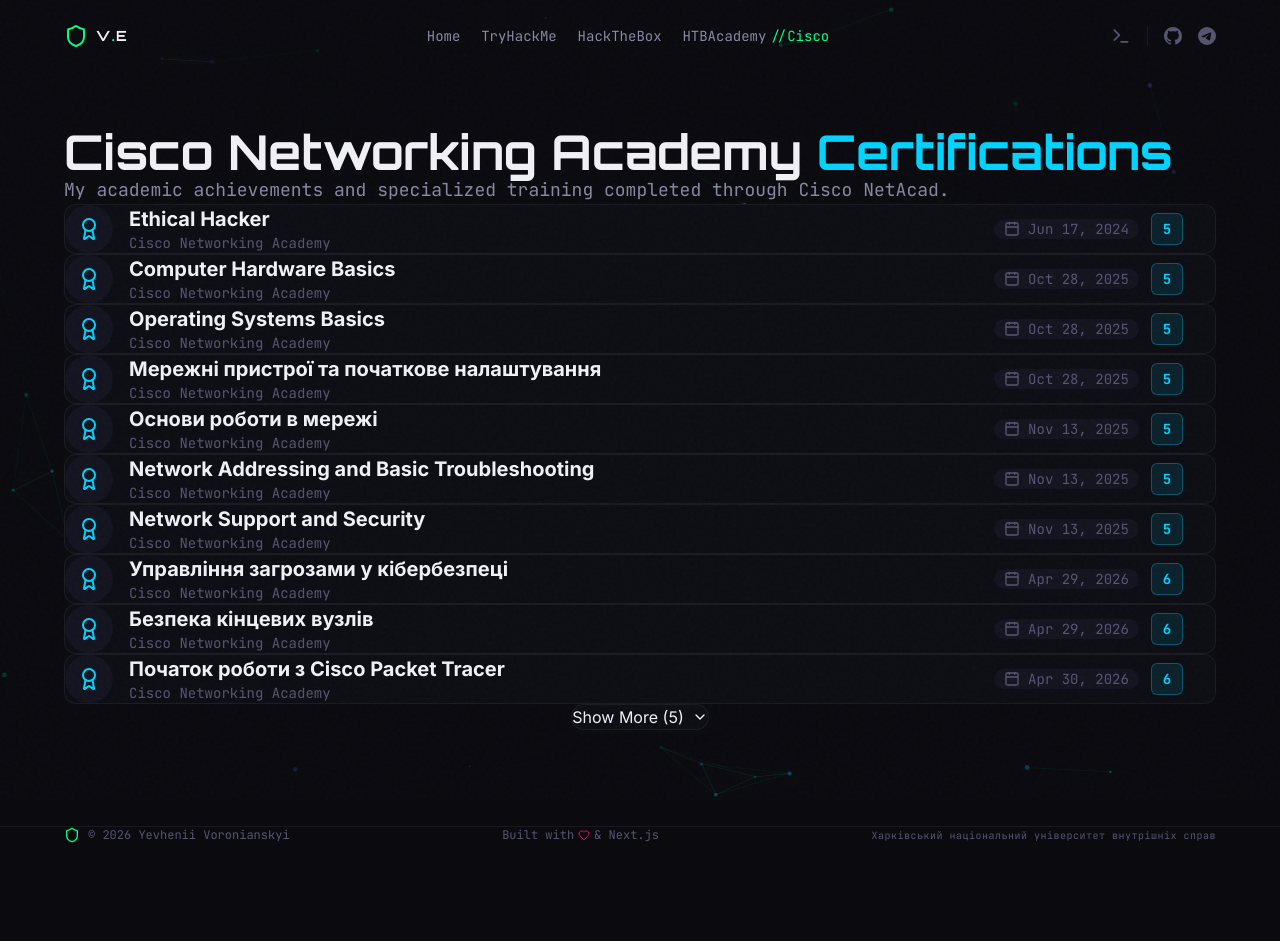
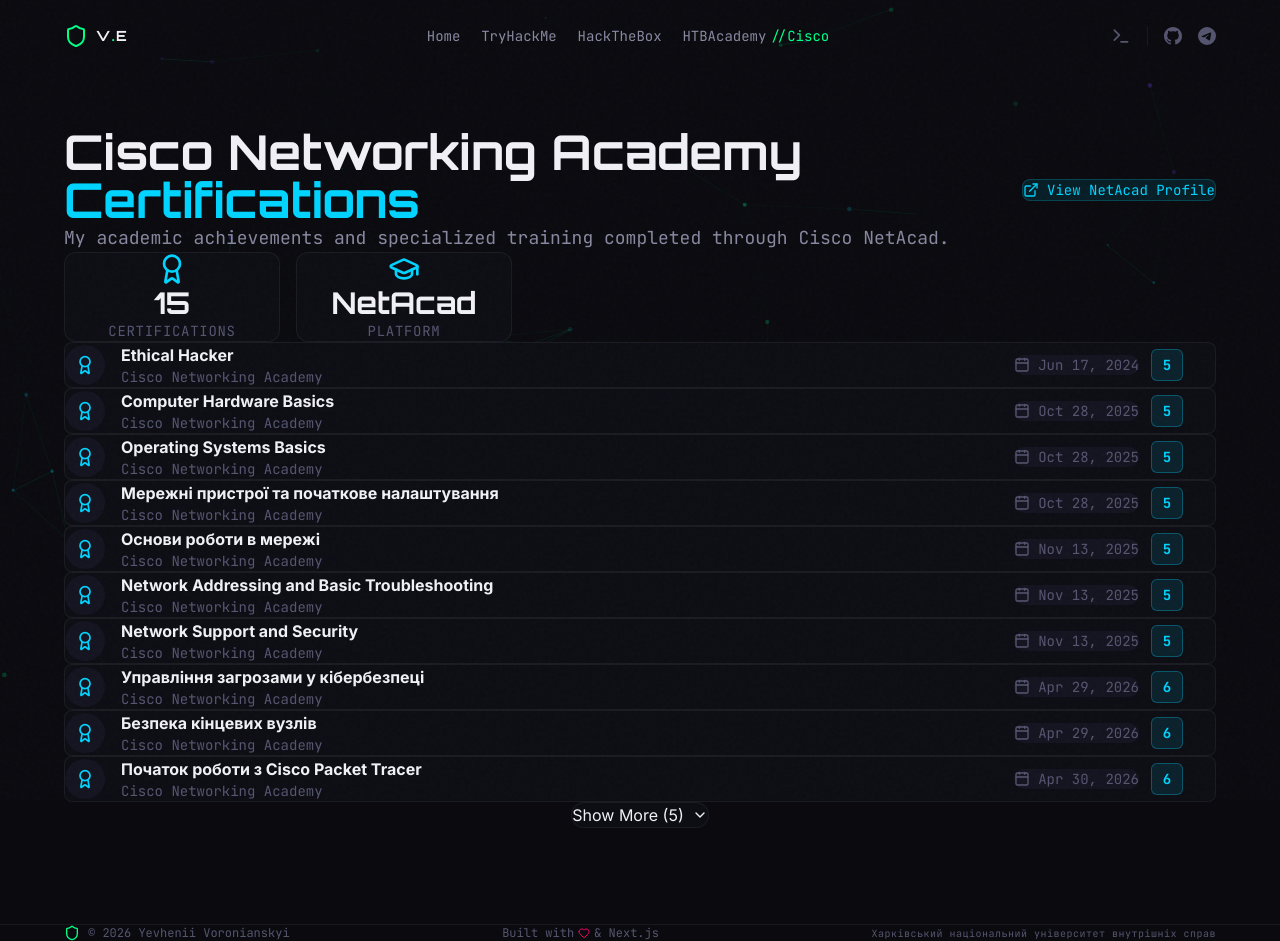
Before and after one commit to kavein0/portfolio, a Next.js app: page /cisco in a window 1280 px wide. Before the commit the page ends 843 px from the top, so only its background shows below. Built offline with nearby package versions, Linux system fonts and the light colour scheme.

Commit message:
Redesign Cisco page: add stat card and match animation style of other pages

```diff
--- a/src/app/cisco/page.tsx
+++ b/src/app/cisco/page.tsx
@@ -1,8 +1,8 @@
 "use client";
 
 import { motion } from "framer-motion";
-import { certifications } from "@/lib/data";
-import { Award, Calendar, ExternalLink, ChevronDown, ChevronUp } from "lucide-react";
+import { certifications, siteConfig } from "@/lib/data";
+import { Award, Calendar, ExternalLink, ChevronDown, ChevronUp, GraduationCap } from "lucide-react";
 import { useState } from "react";
 
 export default function CiscoPage() {
@@ -11,80 +11,128 @@
 
   return (
     <div className="container-custom min-h-screen page-pad">
+      {/* Header */}
       <motion.div
         initial={{ opacity: 0, y: 20 }}
         animate={{ opacity: 1, y: 0 }}
-        className="mb-16"
+        className="mb-12"
       >
-        <h1 className="text-4xl md:text-5xl font-display font-bold text-[var(--text-primary)] mb-4 glitch-wrapper glitch-blue">
-          <span className="glitch-text" data-text="Cisco Networking Academy">Cisco Networking Academy</span> <span className="text-[var(--cyber-blue)]">Certifications</span>
+        <div className="flex flex-col md:flex-row md:items-center justify-between gap-4 mb-4">
+          <div>
+            <h1 className="text-4xl md:text-5xl font-display font-bold text-[var(--text-primary)] mb-4 md:mb-2 glitch-wrapper glitch-blue">
+              <span className="glitch-text" data-text="Cisco Networking Academy">Cisco Networking Academy</span>{" "}
+              <span className="text-[var(--cyber-blue)]">Certifications</span>
             </h1>
             <p className="text-[var(--text-secondary)] font-mono text-lg">
               My academic achievements and specialized training completed through Cisco NetAcad.
             </p>
+          </div>
+          <a
+            href={siteConfig.cisco?.profileUrl ?? "https://www.netacad.com"}
+            target="_blank"
+            rel="noopener noreferrer"
+            className="flex items-center justify-center gap-2 px-6 py-3 rounded-lg bg-[var(--cyber-blue)]/10 text-[var(--cyber-blue)] border border-[var(--cyber-blue)]/20 hover:bg-[var(--cyber-blue)]/20 hover:border-[var(--cyber-blue)]/50 transition-all font-mono text-sm whitespace-nowrap group w-full md:w-auto"
+          >
+            <ExternalLink className="w-4 h-4 group-hover:scale-110 transition-transform" />
+            View NetAcad Profile
+          </a>
+        </div>
       </motion.div>
 
-      <div className="relative py-4 space-y-6">
-        {visibleCerts.map((cert, i) => (
+      {/* Stats Overview */}
+      <div className="grid grid-cols-2 md:grid-cols-2 gap-4 mb-16 max-w-md">
         <motion.div
-            key={cert.name}
-            initial={{ opacity: 0, y: 10 }}
+          initial={{ opacity: 0, y: 20 }}
           animate={{ opacity: 1, y: 0 }}
-            transition={{ delay: i * 0.05 }}
-            className="relative"
+          transition={{ delay: 0.1 }}
+          className="p-6 rounded-xl bg-[var(--bg-secondary)] border border-[var(--border-default)] hover:border-[var(--cyber-blue)] transition-all group flex flex-col items-center text-center"
         >
+          <Award className="w-8 h-8 mb-4 text-[var(--cyber-blue)] group-hover:scale-110 transition-transform" />
+          <div className="text-3xl font-display font-bold text-[var(--text-primary)]">{certifications.length}</div>
+          <div className="text-sm font-mono text-[var(--text-muted)] uppercase tracking-wider">Certifications</div>
+        </motion.div>
+        <motion.div
+          initial={{ opacity: 0, y: 20 }}
+          animate={{ opacity: 1, y: 0 }}
+          transition={{ delay: 0.2 }}
+          className="p-6 rounded-xl bg-[var(--bg-secondary)] border border-[var(--border-default)] hover:border-[var(--cyber-blue)] transition-all group flex flex-col items-center text-center"
+        >
+          <GraduationCap className="w-8 h-8 mb-4 text-[var(--cyber-blue)] group-hover:scale-110 transition-transform" />
+          <div className="text-3xl font-display font-bold text-[var(--text-primary)]">NetAcad</div>
+          <div className="text-sm font-mono text-[var(--text-muted)] uppercase tracking-wider">Platform</div>
+        </motion.div>
+      </div>
 
-            {(() => {
-              const Wrapper = cert.url ? 'a' : 'div';
+      {/* Certificates List */}
+      <div className="space-y-4">
+        {visibleCerts.map((cert, i) => {
+          const Wrapper = cert.url ? "a" : "div";
           const wrapperProps = cert.url
             ? { href: cert.url, target: "_blank", rel: "noopener noreferrer", className: "block group" }
             : { className: "block" };
 
           return (
+            <motion.div
+              key={cert.name}
+              initial={{ opacity: 0, x: -20 }}
+              animate={{ opacity: 1, x: 0 }}
+              transition={{ delay: i * 0.05 }}
+            >
               <Wrapper {...wrapperProps}>
-                  <div className={`p-6 md:p-8 rounded-xl bg-[var(--bg-secondary)] border border-[var(--border-default)] ${cert.url ? 'group-hover:border-[var(--cyber-blue)]' : ''} transition-all relative overflow-hidden`}>
-                    {/* Hover Glow */}
+                <div
+                  className={`p-4 rounded-lg bg-[var(--bg-secondary)] border border-[var(--border-default)] ${
+                    cert.url ? "group-hover:border-[var(--cyber-blue)] group-hover:bg-[var(--cyber-blue)]/5" : ""
+                  } transition-all relative overflow-hidden`}
+                >
+                  {/* Hover shimmer */}
                   {cert.url && (
                     <div className="absolute inset-0 bg-gradient-to-r from-[var(--cyber-blue)]/0 via-[var(--cyber-blue)]/5 to-[var(--cyber-blue)]/0 opacity-0 group-hover:opacity-100 translate-x-[-100%] group-hover:translate-x-[100%] transition-all duration-1000 ease-in-out" />
                   )}
 
-                    <div className="relative z-10 flex flex-col md:flex-row justify-between items-start md:items-center gap-4">
+                  <div className="relative z-10 flex justify-between items-center gap-4">
                     <div className="flex items-center gap-4 flex-1 min-w-0">
-                        <div className={`w-12 h-12 rounded-full bg-[var(--bg-tertiary)] flex items-center justify-center flex-shrink-0 ${cert.url ? 'group-hover:scale-110' : ''} transition-transform`}>
-                          <Award className="w-6 h-6 text-[var(--cyber-blue)]" />
+                      <div
+                        className={`w-10 h-10 rounded-full bg-[var(--bg-tertiary)] flex items-center justify-center flex-shrink-0 ${
+                          cert.url ? "group-hover:scale-110" : ""
+                        } transition-transform`}
+                      >
+                        <Award className="w-5 h-5 text-[var(--cyber-blue)]" />
                       </div>
                       <div className="flex-1 min-w-0">
-                          <h3 className={`text-xl font-bold text-[var(--text-primary)] ${cert.url ? 'group-hover:text-[var(--cyber-blue)]' : ''} transition-colors truncate whitespace-normal break-words line-clamp-2`}>
+                        <h3
+                          className={`text-base font-bold text-[var(--text-primary)] ${
+                            cert.url ? "group-hover:text-[var(--cyber-blue)]" : ""
+                          } transition-colors whitespace-normal break-words line-clamp-2`}
+                        >
                           {cert.name}
                         </h3>
-                          <p className="text-sm font-mono text-[var(--text-muted)] mt-1 truncate">
-                            {cert.issuer}
-                          </p>
+                        <p className="text-sm font-mono text-[var(--text-muted)] mt-0.5 truncate">{cert.issuer}</p>
                       </div>
                     </div>
 
-                      <div className="flex items-center gap-3 mt-4 md:mt-0 ml-16 md:ml-0 shrink-0">
-                        <div className="flex items-center justify-center gap-2 text-sm font-mono text-[var(--text-muted)] bg-[var(--bg-tertiary)] px-3 py-1.5 rounded-full w-[145px]">
+                    <div className="flex items-center gap-3 shrink-0">
+                      <div className="flex items-center gap-2 text-sm font-mono text-[var(--text-muted)] bg-[var(--bg-tertiary)] px-3 py-1.5 rounded-full">
                         <Calendar className="w-4 h-4 shrink-0" />
                         <span>{cert.date}</span>
                       </div>
                       <div className="flex items-center justify-center text-sm font-bold font-mono text-[var(--cyber-blue)] bg-[var(--cyber-blue)]/10 border border-[var(--cyber-blue)]/30 rounded-md w-8 h-8">
                         {cert.date.includes("2026") ? "6" : "5"}
                       </div>
-                        <div className="w-5 h-5 shrink-0 flex items-center justify-center ml-2">
+                      <div className="w-5 h-5 shrink-0 flex items-center justify-center">
                         {cert.url && (
-                            <ExternalLink className="w-5 h-5 text-[var(--text-muted)] group-hover:text-[var(--cyber-blue)] opacity-0 group-hover:opacity-100 transition-all transform group-hover:translate-x-1" />
+                          <ExternalLink className="w-4 h-4 text-[var(--text-muted)] group-hover:text-[var(--cyber-blue)] opacity-0 group-hover:opacity-100 transition-all group-hover:translate-x-0.5" />
                         )}
                       </div>
                     </div>
                   </div>
                 </div>
               </Wrapper>
+            </motion.div>
           );
-            })()}
-          </motion.div>
-        ))}
+        })}
+      </div>
 
+      {/* Show more / less */}
       {certifications.length > 10 && (
         <div className="mt-8 flex justify-center">
           <button
@@ -92,18 +140,13 @@
             className="flex items-center gap-2 px-6 py-3 rounded-full bg-[var(--bg-secondary)] border border-[var(--border-default)] hover:border-[var(--cyber-blue)] text-[var(--text-primary)] hover:text-[var(--cyber-blue)] transition-all group"
           >
             {expanded ? (
-                <>
-                  Show Less <ChevronUp className="w-4 h-4 group-hover:-translate-y-1 transition-transform" />
-                </>
+              <>Show Less <ChevronUp className="w-4 h-4 group-hover:-translate-y-1 transition-transform" /></>
             ) : (
-                <>
-                  Show More ({certifications.length - 10}) <ChevronDown className="w-4 h-4 group-hover:translate-y-1 transition-transform" />
-                </>
+              <>Show More ({certifications.length - 10}) <ChevronDown className="w-4 h-4 group-hover:translate-y-1 transition-transform" /></>
             )}
           </button>
         </div>
       )}
     </div>
-    </div>
   );
 }
--- a/src/lib/data.ts
+++ b/src/lib/data.ts
@@ -30,6 +30,9 @@
     username: "Ranelin",
     userId: 1945093,
     profileUrl: "https://app.hackthebox.com/public/users/1945093",
+  },
+  cisco: {
+    profileUrl: "https://www.netacad.com",
   },
 } as const;
 
```
Lines whose indentation alone changed are shown as unchanged.
